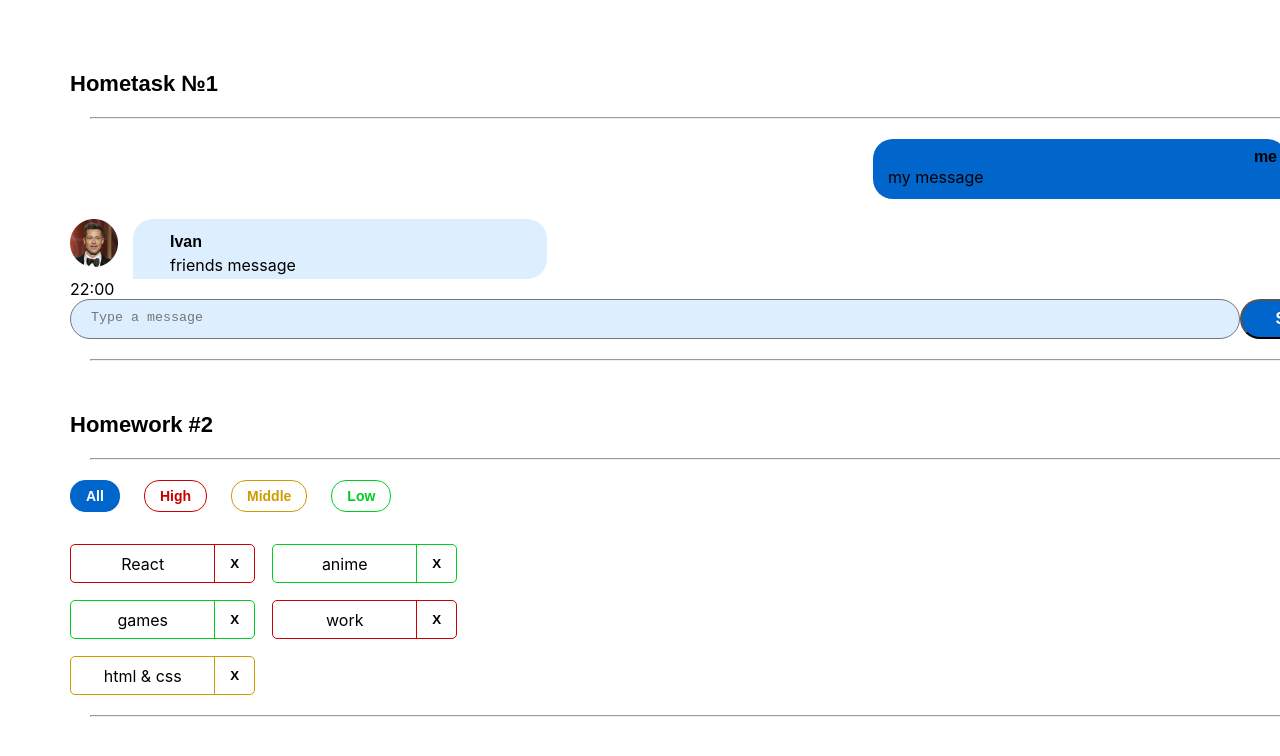
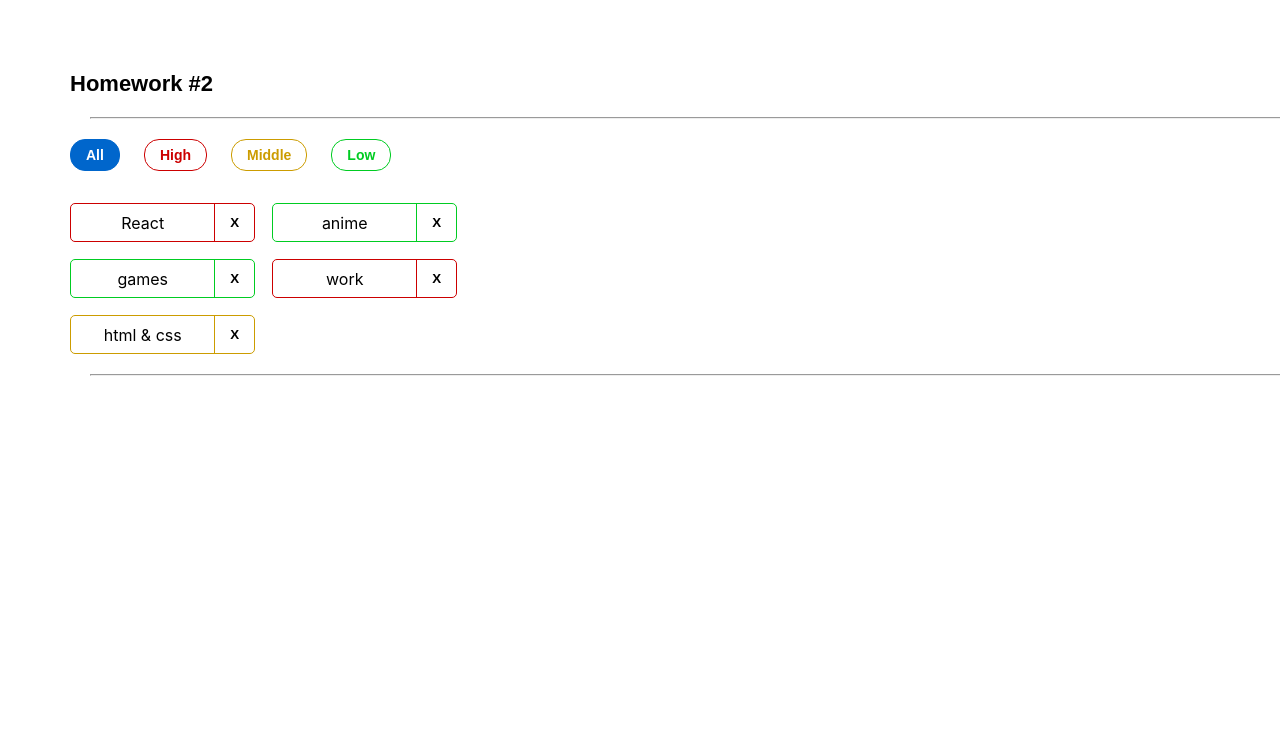
Before and after one commit to gem4ik/hwWithAutoCheck, a React (Create React App) app: page / in a window 1280 px wide. Shown: the top 756 px of the page. Built offline with nearby package versions, Linux system fonts and the light colour scheme.

Commit message:
comment hw1

```diff
--- a/src/s1-main/App.tsx
+++ b/src/s1-main/App.tsx
@@ -1,12 +1,11 @@
 import React from 'react'
 import s from './App.module.css'
-import HW1 from '../s2-homeworks/hw01/HW1'
 import HW2 from "../s2-homeworks/hw02/HW2";
 
 function App() {
     return (
         <div className={s.App}>
-            <HW1/>
+            {/*<HW1/>*/}
             <div className={s.Hw2}>
                 <HW2/>
             </div>
```
